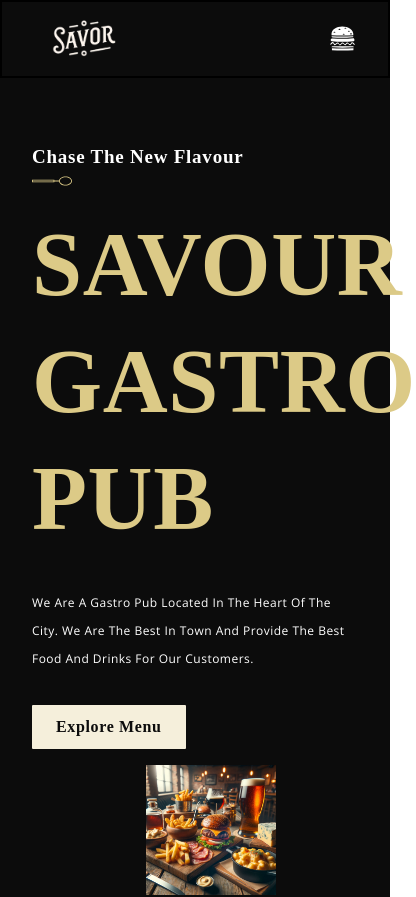
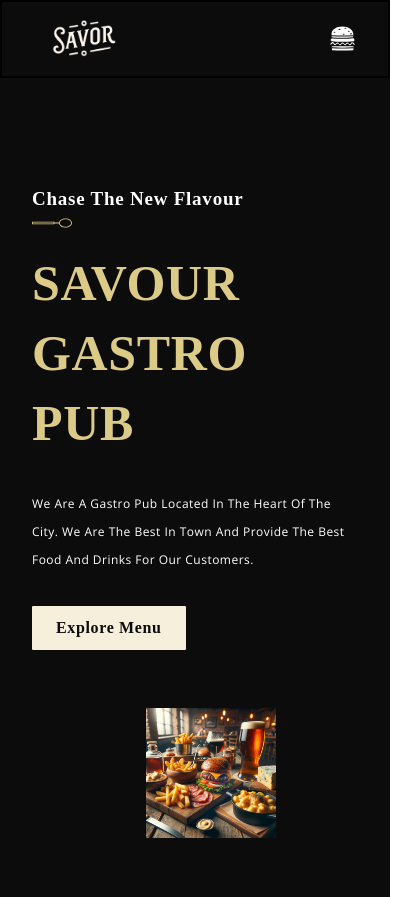
Before and after one commit to devmunro/restaurant, a React (Create React App) app: page / in a window 390 px wide. Shown: the top 897 px of the page, 416 px wide, since content can reach past the window. Built offline with nearby package versions, Linux system fonts and the light colour scheme; a web font is replaced by a local one.

Commit message:
Update header image size and responsiveness in Header.css

```diff
--- a/src/container/Header/Header.css
+++ b/src/container/Header/Header.css
@@ -19,3 +19,31 @@
 .app__header-img img {
    width: 80%;
 }
+
+
+@media screen and (max-width: 2000px) {
+    .app__header-h1 {
+        font-size: 140px;
+        line-height: 180px;
+    }
+}
+
+@media screen and (max-width: 1150px) {
+    .app__header-h1 {
+        font-size: 90px;
+    }
+}
+
+@media screen and (max-width: 650px) {
+    .app__header-h1 {
+        font-size: 70px;
+        line-height: 87px;
+    }
+}
+
+@media screen and (max-width: 450px) {
+    .app__header-h1 {
+        font-size: 50px;
+        line-height: 70px;
+    }
+}
```
